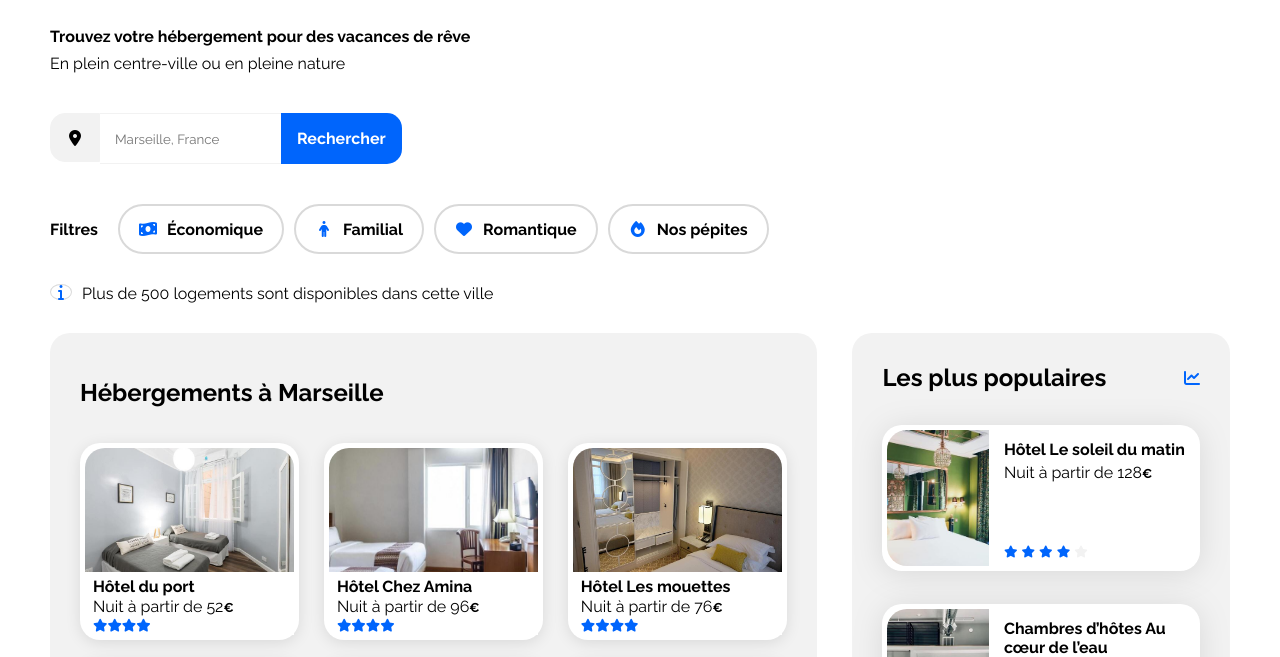
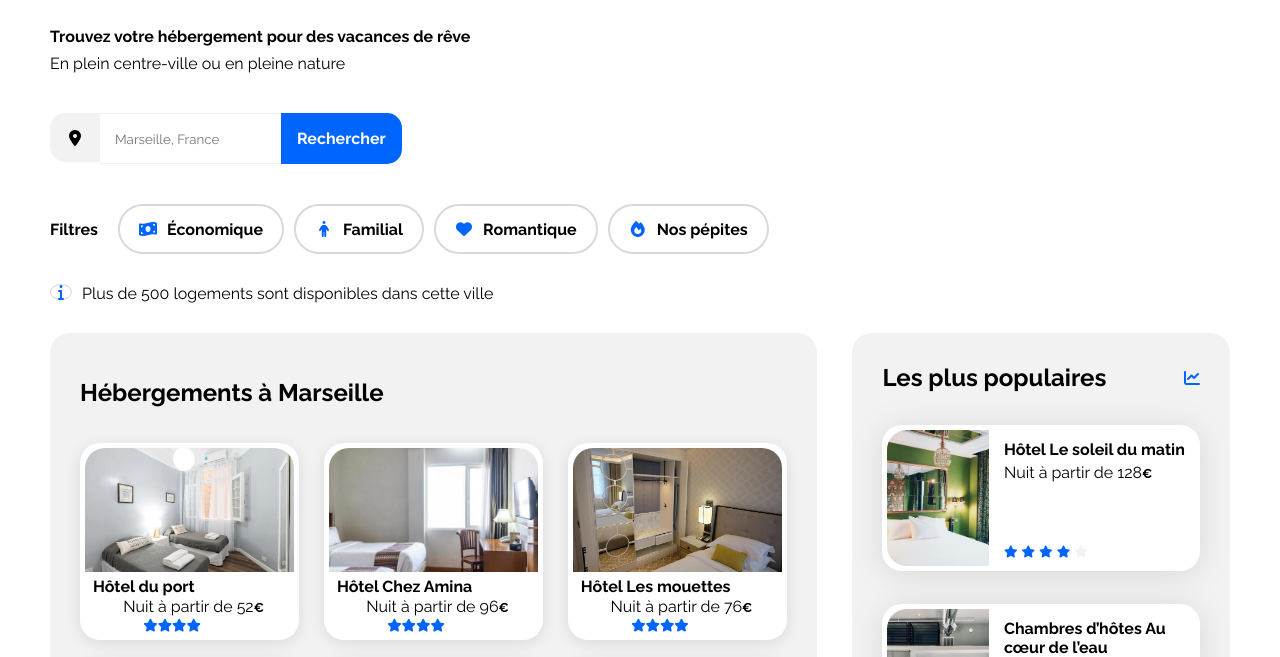
Before and after one commit to LCSS24/OCR-Chapitre-1, a plain HTML site: page index.html in a window 1280 px wide. Shown: the part 82-739 px from the top of the page. Drawn offline with Linux system fonts and the light colour scheme.

Commit message:
Modification du height du carte-contenu

```diff
--- a/css/style.css
+++ b/css/style.css
@@ -329,7 +329,8 @@ h3 {
   display: flex;
   flex-direction: column;
   justify-content: space-around;
-  height: 50%;
+  align-items: center;
+  height: 64px;
   background-color: #ffff;
   margin-left: 8px;
 }
@@ -633,7 +634,7 @@ footer li {
     padding: 0px 19px;
     justify-content: flex-start;
     flex-basis: 47%;
-    gap: 6px;
+    gap: 6pxad;
   }
 
   .Filtres p {
```
